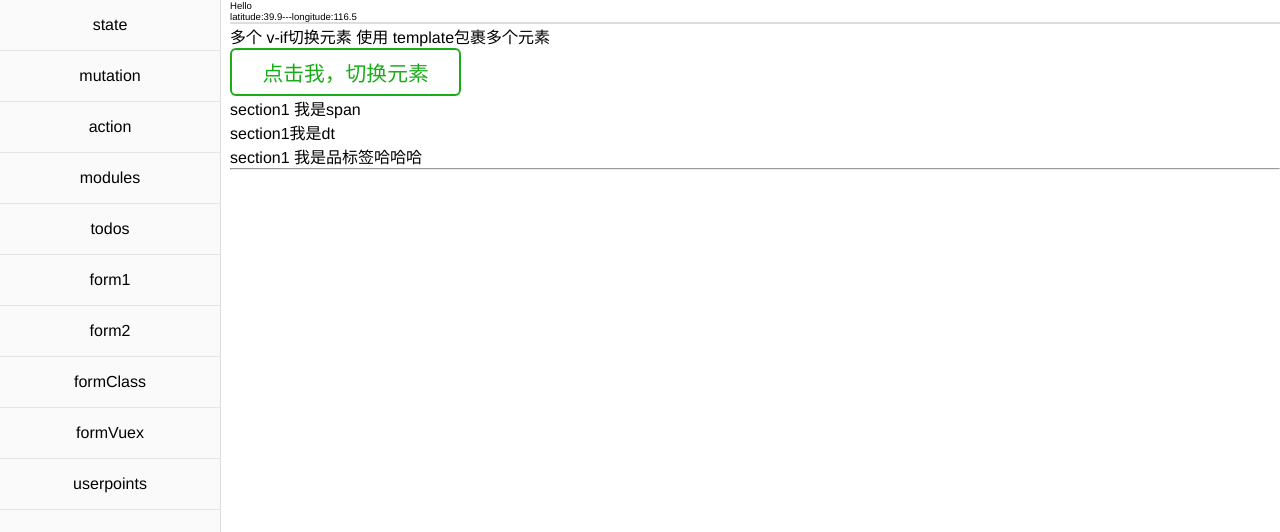
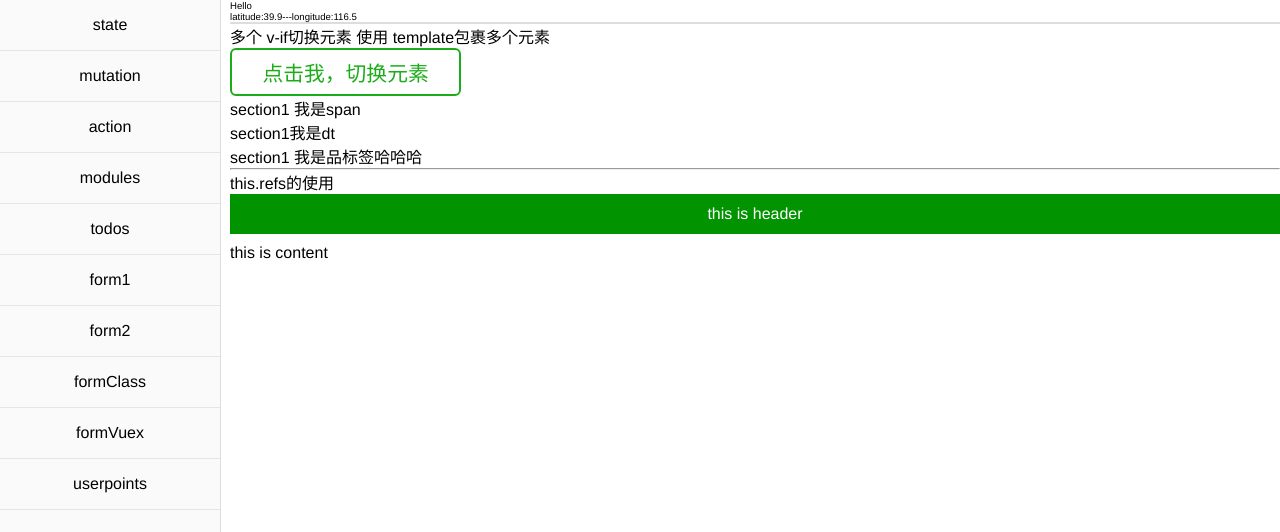
Before and after one commit to zhuangmeili/vue-vuex-demo, a Vue app: page /#/ in a window 1280 px wide. Shown: the top 532 px of the page. Built offline with nearby package versions, Linux system fonts and the light colour scheme.

Commit message:
childTest--refdemo

```diff
--- /dev/null
+++ b/src/components/ChildTest.vue
@@ -0,0 +1,25 @@
+<template>
+  <div class="child">
+    <header ref="header" class="header"> this is header </header>
+    <section class="content">
+      this is content
+    </section>
+  </div>
+</template>
+
+<script>
+  export default {
+    name: "child-test"
+  }
+</script>
+
+<style scoped>
+  .child{
+
+  }
+  .child .header{ font-size: 16px;
+    text-align: center; line-height: 40px;
+  background: #029400; color: #fff;}
+  .child .content{ margin-top: 10px;}
+
+</style>
--- a/src/components/Hello.vue
+++ b/src/components/Hello.vue
@@ -37,11 +37,17 @@
 
     </section>
 
+    <section>
+      <header id="header"> this.refs的使用 </header>
+      <child-test ref="child"></child-test>
+    </section>
+
   </div>
 </template>
 
 <script>
   import { locationMixin } from '../utlis/mixins';
+  import ChildTest from './ChildTest';
   export default {
     name: 'hello',
     data () {
@@ -56,6 +62,7 @@
       }
     },
     mixins:[locationMixin],
+    components:{ChildTest},
     computed:{
       evenNumbers(){
         var arr=this.numbers.filter(item=>{
@@ -70,15 +77,22 @@
     methods:{
       changeTemplate(){
         this.isTemplate=!this.isTemplate;
+      },
+      getRefs(){
+        //console.log(this.$refs.child.$refs.header); //能获取到heaer
+        //this.$el指的是当前组件的元素 ，比如这里指的是Hello组件
+        console.log(this.$el);
       }
-
     },
     mounted(){
+      //使用mixins中的方法
       this.getLocation((res)=> {
         console.log(res);
         this.latitude=res.latitude;
         this.longitude=res.longitude;
       });
+      //refs的使用
+      this.getRefs();
     }
   }
 </script>
```
